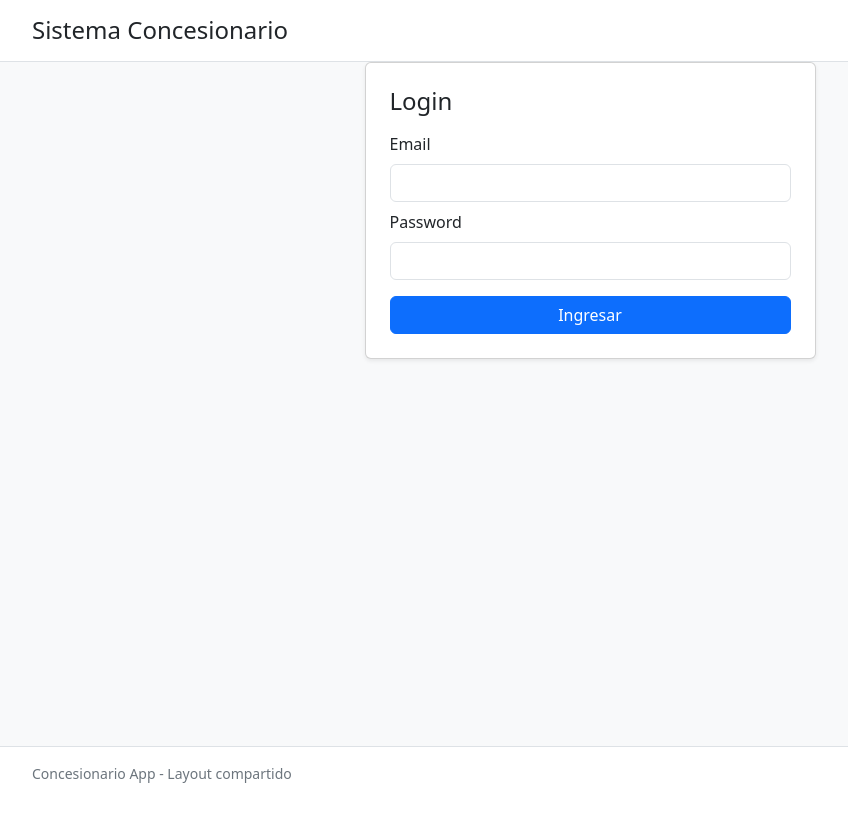
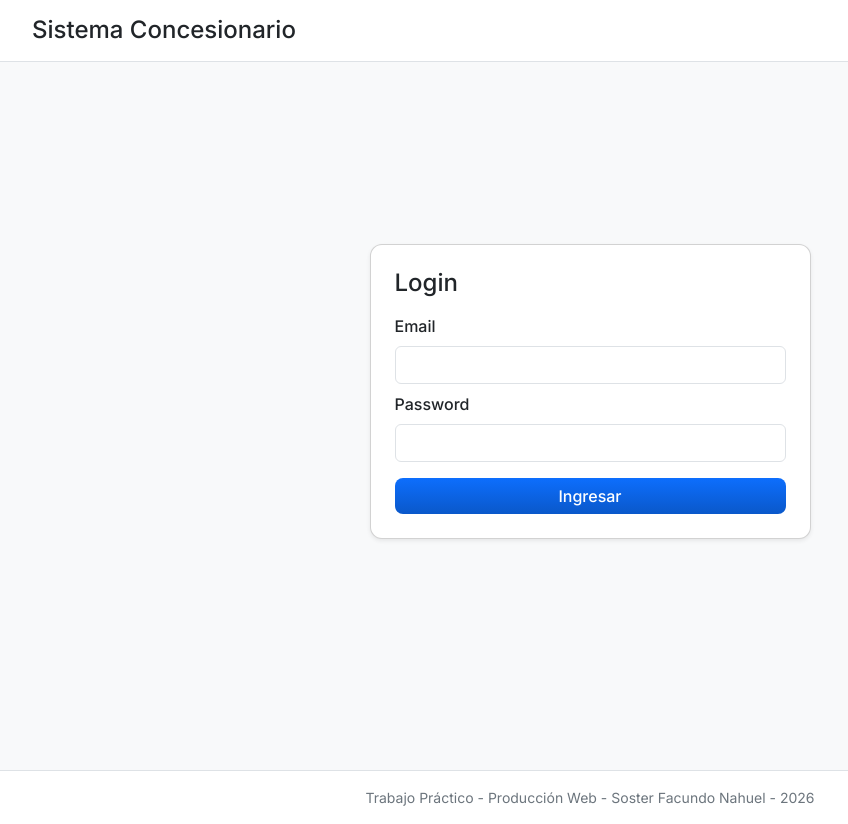
Before and after one commit to facusoster/concesionario, a PHP site: page /Concesionario/login.php in a window 1280 px wide. Shown: the whole page, without its empty margins (50-898 px from the left). Before the commit the page ends 783 px from the top, so only its background shows below. Run offline with PHP 8.4, Linux system fonts and the light colour scheme.

Commit message:
backup antes de aplicar cambios en UI

```diff
--- /dev/null
+++ b/App/public/css/custom.css
@@ -0,0 +1,72 @@
+/* Custom overrides and theme variables (App/public) */
+:root{
+  --primary:#0d6efd;
+  --accent:#0a58ca;
+  --card-radius:0.75rem;
+  --soft-shadow: 0 6px 18px rgba(17,24,39,0.06);
+  /* Typography */
+  --font-family: 'Inter', system-ui, -apple-system, 'Segoe UI', Roboto, 'Helvetica Neue', Arial, sans-serif;
+  --fw-regular: 400;
+  --fw-medium: 500;
+  --fw-semibold: 600;
+  --fw-bold: 700;
+}
+
+body{
+  font-family: var(--font-family);
+  font-weight: var(--fw-regular);
+  -webkit-font-smoothing:antialiased;
+  -moz-osx-font-smoothing:grayscale;
+}
+.page-shell{min-height: calc(100vh - 160px);}
+.card{border-radius:var(--card-radius); box-shadow:var(--soft-shadow);}
+.card-img-top, img.card-img-top{ transition: transform 200ms ease, box-shadow 200ms ease; }
+.card.h-100:hover .card-img-top{ transform: scale(1.03); }
+.card-img-top{ cursor: inherit; }
+.table img{cursor:zoom-in; border-radius:0.375rem;}
+#imageModalImg{border-radius:0.5rem;}
+.btn{transition:all 150ms ease; border-radius:0.5rem}
+.btn-primary{background:linear-gradient(180deg,var(--primary),var(--accent)); border:none}
+.btn-primary:hover{filter:brightness(0.95)}
+/* Typography mapping */
+h1,h2{ font-weight: var(--fw-semibold); }
+.card h4, .card .h6, .card .card-title { font-weight: var(--fw-regular); }
+.price, .fw-price, .vehicle-price { font-weight: var(--fw-bold); }
+.btn, .form-label, .badge { font-weight: var(--fw-medium); }
+/* Card text spacing and small UI adjustments */
+/* Increase vertical rhythm for card titles and descriptions */
+.card .card-body h4,
+.card .card-body .h6,
+.card .card-body .card-title {
+  line-height: 1.5;
+}
+.card .card-body p.text-secondary {
+  line-height: 1.5;
+  color: #555;
+}
+
+/* Slight tracking for badges and small uppercase items (improves legibility) */
+.badge, .card .badge, .text-bg-secondary {
+  letter-spacing: 0.02em;
+}
+
+/* Make small buttons in cards a bit wider so text breathes better */
+.card .btn-sm {
+  padding-left: 0.85rem;
+  padding-right: 0.85rem;
+}
+/* Dashboard: make the whole vehicle card respond on hover */
+.card.h-100{ /* targets the product cards in dashboard */
+  transition: transform 220ms ease, box-shadow 220ms ease, background-color 220ms ease;
+  cursor: pointer;
+  will-change: transform, box-shadow;
+}
+.card.h-100:hover,
+.card.h-100:focus-within{
+  transform: translateY(-6px) scale(1.02);
+  box-shadow: 0 14px 40px rgba(17,24,39,0.12);
+}
+.card.h-100:active{
+  transform: translateY(-2px) scale(1.01);
+}
+@media (max-width:576px){ .card-img-top{height:160px !important} }
--- a/App/src/Views/layout/footer.php
+++ b/App/src/Views/layout/footer.php
@@ -1,8 +1,21 @@
 <footer class="border-top bg-white py-3 mt-4">
-    <div class="container text-secondary small">
-        <p class="mb-0">Concesionario App - Layout compartido</p>
+    <div class="container text-secondary small text-center">
+        <p class="mb-0">Trabajo Práctico - Producción Web - Soster Facundo Nahuel - 2026</p>
     </div>
 </footer>
+<!-- Image modal (reusable) -->
+<div class="modal fade" id="imageModal" tabindex="-1" aria-hidden="true">
+    <div class="modal-dialog modal-dialog-centered modal-lg">
+        <div class="modal-content bg-transparent border-0">
+            <div class="modal-body p-0">
+                <button type="button" class="btn-close btn-close-white position-absolute top-0 end-0 m-2" data-bs-dismiss="modal" aria-label="Cerrar"></button>
+                <img id="imageModalImg" src="" alt="" class="img-fluid w-100 rounded">
+            </div>
+        </div>
+    </div>
+</div>
+
 <script src="https://cdn.jsdelivr.net/npm/bootstrap@5.3.3/dist/js/bootstrap.bundle.min.js" integrity="sha384-YvpcrYf0tY3lHB60NNkmXc5s9fDVZLESaAA55NDzOxhy9GkcIdslK1eN7N6jIeHz" crossorigin="anonymous"></script>
+<script src="js/ui.js"></script>
 </body>
 </html>
--- a/App/src/Views/layout/header.php
+++ b/App/src/Views/layout/header.php
@@ -7,7 +7,12 @@ $pageTitle = $pageTitle ?? 'Concesionario';
     <meta charset="utf-8">
     <meta name="viewport" content="width=device-width, initial-scale=1">
     <title><?php echo htmlspecialchars($pageTitle); ?></title>
+    <!-- Google Fonts preconnect and Inter family -->
+    <link rel="preconnect" href="https://fonts.googleapis.com">
+    <link rel="preconnect" href="https://fonts.gstatic.com" crossorigin>
+    <link href="https://fonts.googleapis.com/css2?family=Inter:wght@400;500;600;700&display=swap" rel="stylesheet">
     <link href="https://cdn.jsdelivr.net/npm/bootstrap@5.3.3/dist/css/bootstrap.min.css" rel="stylesheet" integrity="sha384-QWTKZyjpPEjISv5WaRU9OFeRpok6YctnYmDr5pNlyT2bRjXh0JMhjY6hW+ALEwIH" crossorigin="anonymous">
+    <link rel="stylesheet" href="css/custom.css">
     <style>
         body {
             min-height: 100vh;
--- a/App/src/Views/public/login_content.php
+++ b/App/src/Views/public/login_content.php
@@ -1,7 +1,8 @@
-<div class="row justify-content-center">
-    <div class="col-12 col-sm-10 col-md-7 col-lg-5">
-        <div class="card shadow-sm">
-            <div class="card-body p-4">
+<div class="d-flex align-items-center justify-content-center" style="min-height: calc(100vh - 140px);">
+    <div class="row justify-content-center w-100">
+        <div class="col-12 col-sm-10 col-md-7 col-lg-5">
+            <div class="card shadow-sm mt-3 mt-md-0">
+                <div class="card-body p-4">
                 <h2 class="h4 mb-3">Login</h2>
 
                 <form method="post" action="login_process.php" class="d-grid gap-2">
```
Also changed, not shown: App/public/js/ui.js (added, +40 -0 lines), App/public/uploads/vehicles/0e4b65ac352689ac81dd0849f64bbb9c.jpg (deleted), App/public/uploads/vehicles/82bfbb19fba19f16edcb29a72cb6f8a2.jpg (deleted), App/public/uploads/vehicles/9896a7a8f6e7f070f4b120f4cb59195f.jpg (deleted), App/public/uploads/vehicles/e90629b06b9149bf4f664633c6f0803b.jpg (deleted), App/public/uploads/vehicles/fd1462cb68a4ef09256eca306e18beb2.jpg (added), 2 other files.
